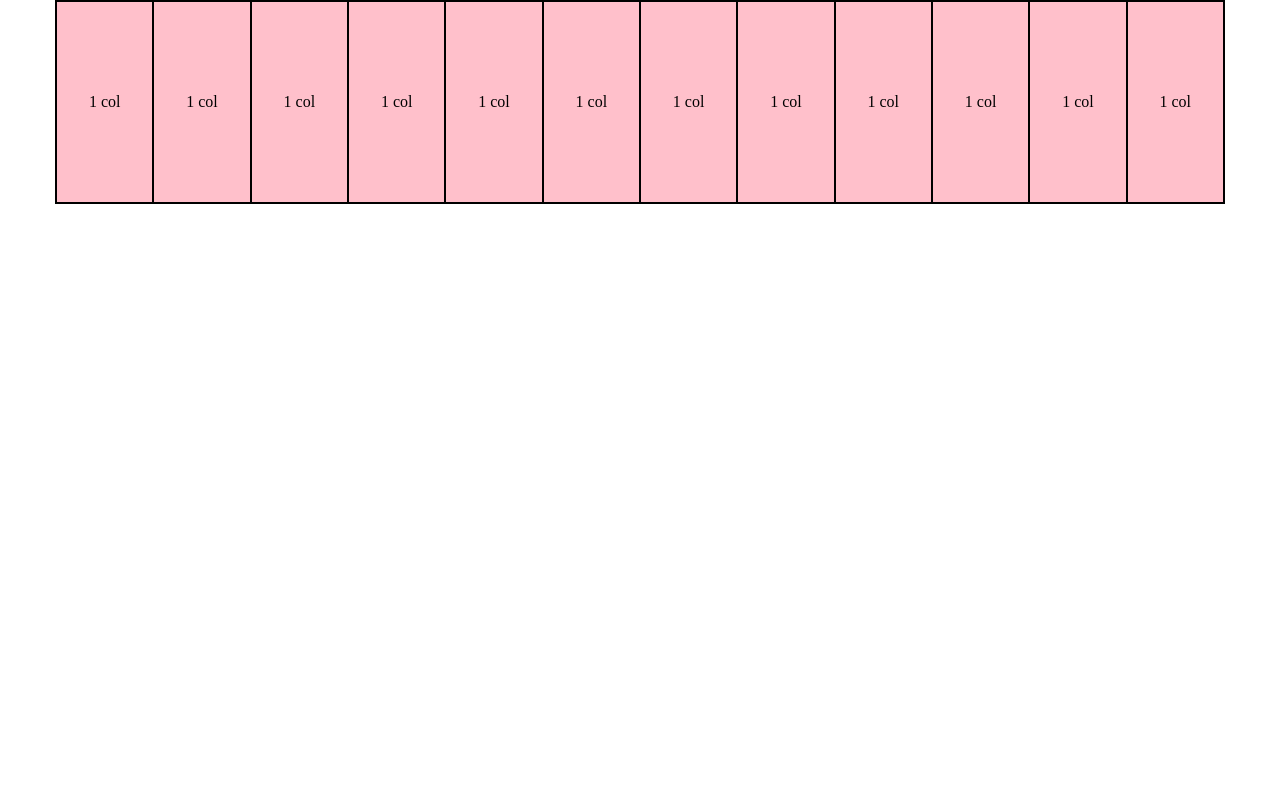
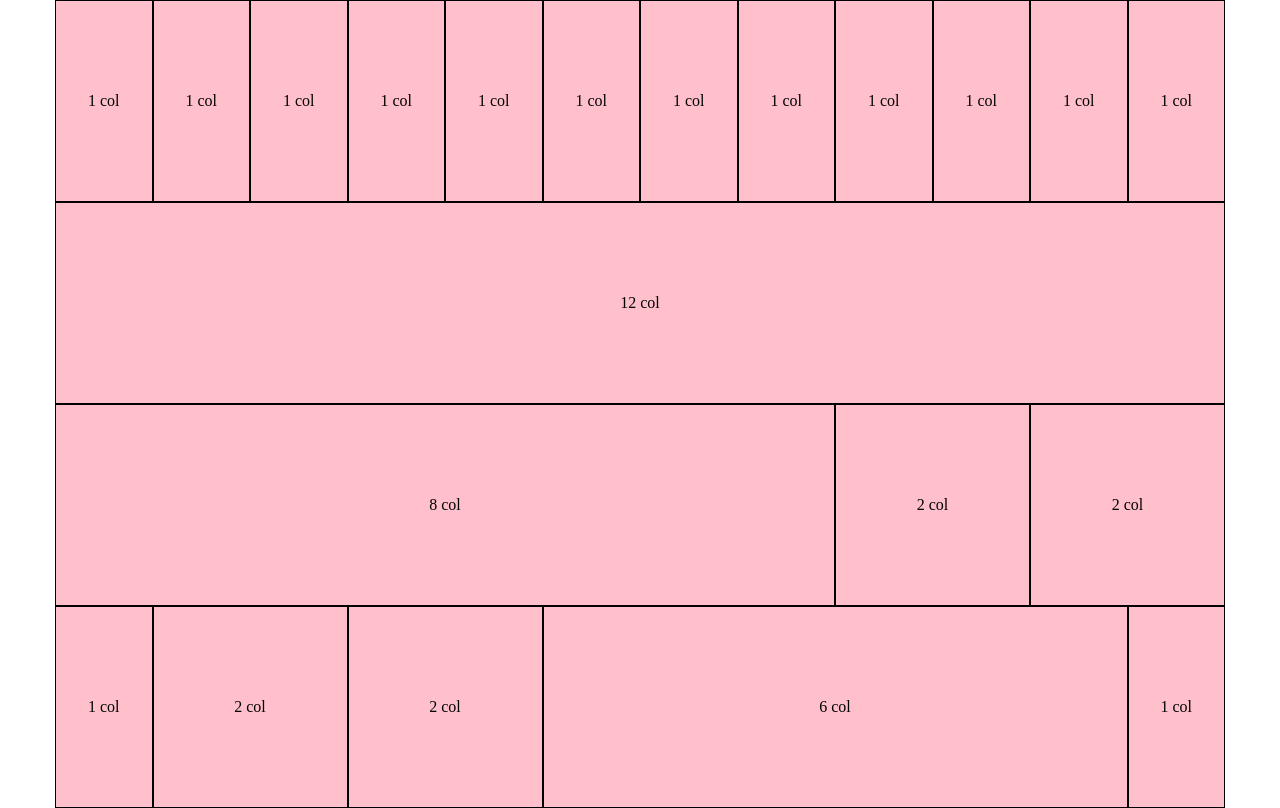
Before and after one commit to AlessandroVenti/html-css-12bool, a plain HTML site: page index.html in a window 1280 px wide. Drawn offline with Linux system fonts and the light colour scheme.

Commit message:
Main done

```diff
--- a/css/style.css
+++ b/css/style.css
@@ -1,7 +1,6 @@
 .pink-panther {
   background: pink;
   min-height: 200px;
-  border: 1px solid black;
   text-align: center;
 }
 
--- a/index.html
+++ b/index.html
@@ -58,8 +58,66 @@
         </div>
 
       </div>
+    </header>
 
-    </header>
+    <main>
+
+      <section class="container pink-panther">
+
+        <div class="clearfix">
+          <div class="col-12 border">
+            <span>12 col</span>
+          </div>
+        </div>
+
+      </section>
+
+
+      <section class="container pink-panther">
+
+        <div class="clearfix">
+
+          <div class="col-8 border">
+            <span>8 col</span>
+          </div>
+
+          <div class="col-2 border">
+            <span>2 col</span>
+          </div>
+
+          <div class="col-2 border">
+            <span>2 col</span>
+          </div>
+
+        </div
+      </section>
+
+      <section class="container pink-panther">
+        <div class="clearfix">
+
+          <div class="col-1 border">
+            <span>1 col</span>
+          </div>
+
+          <div class="col-2 border">
+            <span>2 col</span>
+          </div>
+
+          <div class="col-2 border">
+            <span>2 col</span>
+          </div>
+
+          <div class="col-6 border">
+            <span>6 col</span>
+          </div>
+
+          <div class="col-1 border">
+            <span>1 col</span>
+          </div>
+
+      </section>
+
+    </main>
 
 
   </body>
```
